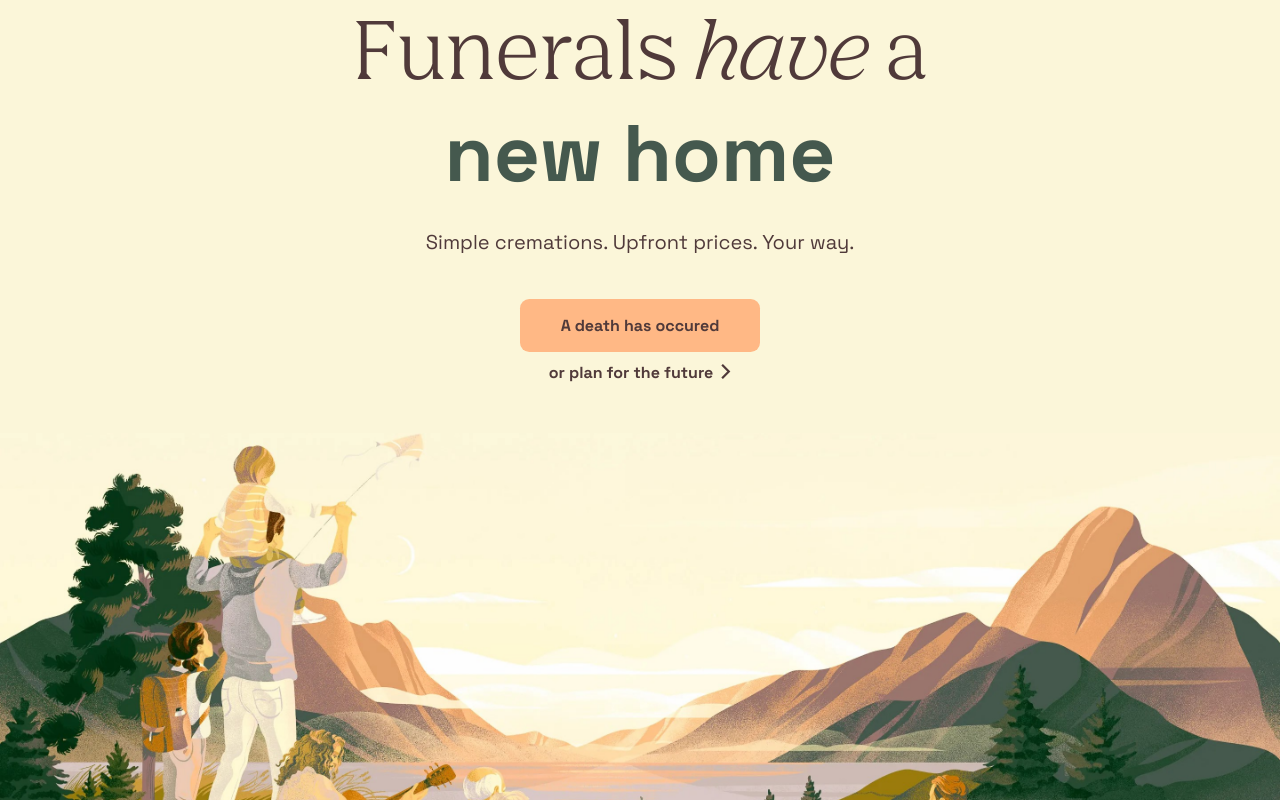
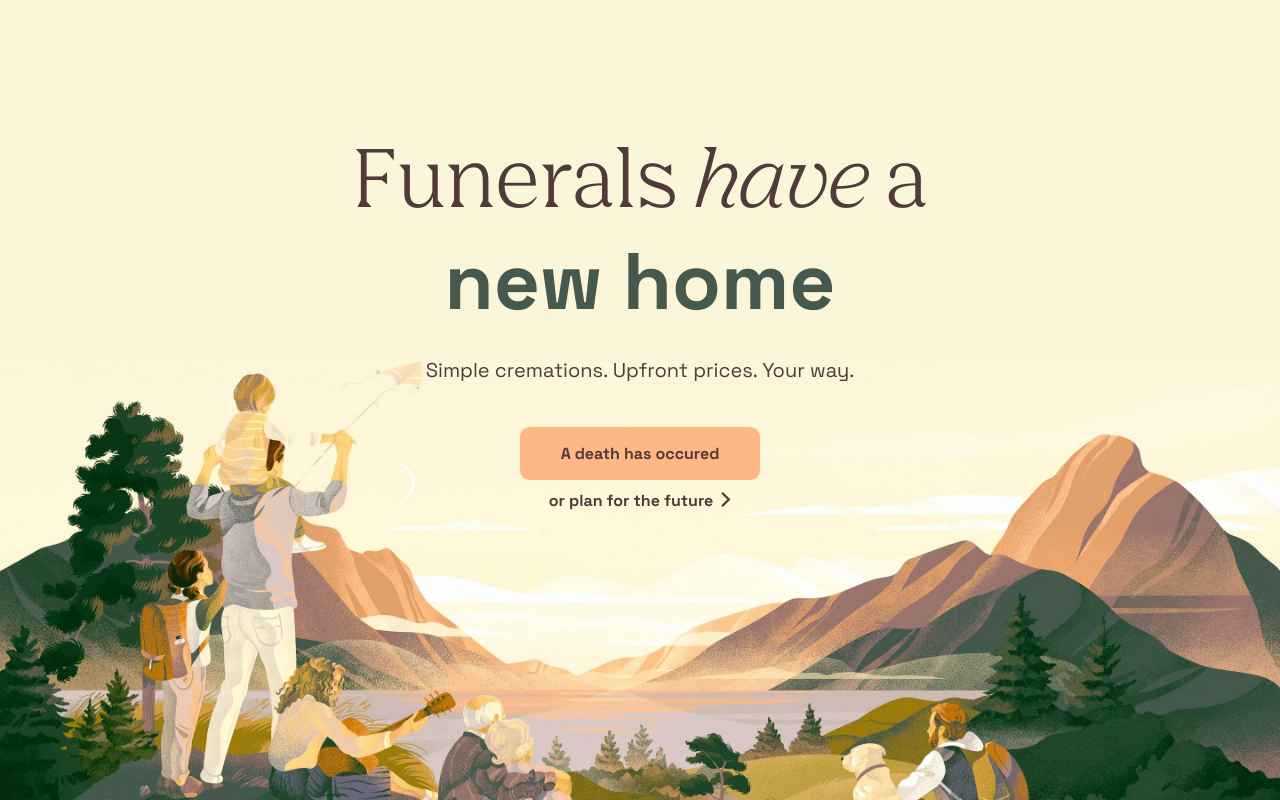
Before and after one commit to Aksaithon/afterCopy, a React (Vite) app: page / in a window 1280 px wide. Shown: the top 800 px of the page. Built offline with nearby package versions, Linux system fonts and the light colour scheme.

Commit message:
responsive header done✅

```diff
--- a/index.html
+++ b/index.html
@@ -5,6 +5,7 @@
     <link rel="icon" type="image/svg+xml" href="/vite.svg" />
     <meta name="viewport" content="width=device-width, initial-scale=1.0" />
     <title>After Copy</title>
+    <meta property="og:type" content="website" />
     <meta property="og:site_name" content="After.com COPY" />
     <meta property="og:title" content="A copy of After.com website." />
     <meta
@@ -17,8 +18,7 @@
       content="https://assets-global.website-files.com/64ef9712d8b1a0043fa28034/64ef9712d8b1a0043fa28080_After-Illustration-2023-01.webp"
       style="width: 100%; max-width: 600px; height: auto; aspect-ratio: 1.91"
     />
-    <meta property="og:type" content="website" />
-    <meta property="og:url" content="https://aftercopy.netlify.app/">
+    <meta property="og:url" content="https://aftercopy.netlify.app/" />
 
     <meta property="og:updated_time" content="1440432930" />
   </head>
--- a/src/Components/HomePage/Header.css
+++ b/src/Components/HomePage/Header.css
@@ -19,18 +19,15 @@
 }
 
 header {
+  position: relative;
   display: flex;
   flex-direction: column;
 
   gap: 44px;
-  /* margin-top: 125px; */
 
   align-items: center;
-  justify-content: center;
 
   width: 100%;
-  height: fit-content;
-  overflow: hidden;
   background-color: #fbf6d9;
   z-index: 0;
 }
@@ -40,6 +37,11 @@ header {
   flex-direction: column;
 
   height: fit-content;
+  width: 100%;
+  max-width: 1280px;
+
+  margin-right: auto;
+  margin-left: auto;
 
   gap: 25px;
 
@@ -76,7 +78,7 @@ header {
   color: #503a3a;
 }
 
-.btns_and_Image {
+.buttons {
   display: flex;
   flex-direction: column;
 
@@ -144,10 +146,17 @@ header {
   font-family: "matter-bold";
   font-size: 12.8px;
 
+  user-select: none;
+
   .btn2img {
     width: 10px;
     height: 13px;
   }
+}
+
+.btn1:hover,
+.btn2:hover {
+  cursor: pointer;
 }
 
 .shiftArrow {
@@ -161,9 +170,6 @@ header {
 }
 
 .imgContainer {
-  /* position: absolute;
-  transform: translateY(calc(16vw + 155.4px)); */
-
   width: inherit;
   height: 47.2vw;
 
@@ -224,33 +230,28 @@ header {
   .button_CONTAINER {
     gap: 10px;
   }
-  .btns_and_Image {
-    /* position: relative; */
-    /*initial-height: 767.33px = 67.8631vw
-     height: 67.2vw; 767
-    height: 50vw; 1067
-    height: 39.2vw; 1367
-    height: 52.1333vw; avg */
+  .buttons {
     gap: 75px;
-  }
-
-  .imgContainer {
-    /* position: absolute; */
-    /* transform: translateY(153px); 767
-    transform: translateY(35px); 1067
-    transform: translateY(-110px); 1367
-    transform: translateY(5.0604vw); avg */
-
-    z-index: 0;
   }
 }
 
-
 @media screen and (min-width: 768px) {
-  .btns_and_Image{
-    /* height: calc(67.8631vw); */
+  header {
+    padding-top: 128px;
+    padding-bottom: 454px;
   }
-  .imgContainer{
-    transform: translateY(calc(10vw - 153px ));
+  .imgContainer {
+    position: absolute;
+    top: auto;
+    bottom: 0%;
+    left: 0%;
+    right: 0%;
   }
 }
+
+@media screen and (min-width: 1440px) {
+  header{
+    padding-top: 128px;
+    padding-bottom: 634px;
+  }
+}
--- a/src/Components/HomePage/Header.tsx
+++ b/src/Components/HomePage/Header.tsx
@@ -38,7 +38,7 @@ const Header = () => {
           </div>
         </div>
 
-        <div className="btns_and_Image">
+        <div className="buttons">
           <div className="button_CONTAINER">
             <div
               className={chngBtn1Color ? "btn1 scndClrComb" : "btn1"}
@@ -55,9 +55,8 @@ const Header = () => {
               />
             </div>
           </div>
-
-          <div className="imgContainer"></div>
         </div>
+        <div className="imgContainer"></div>
       </header>
     </>
   );
```
